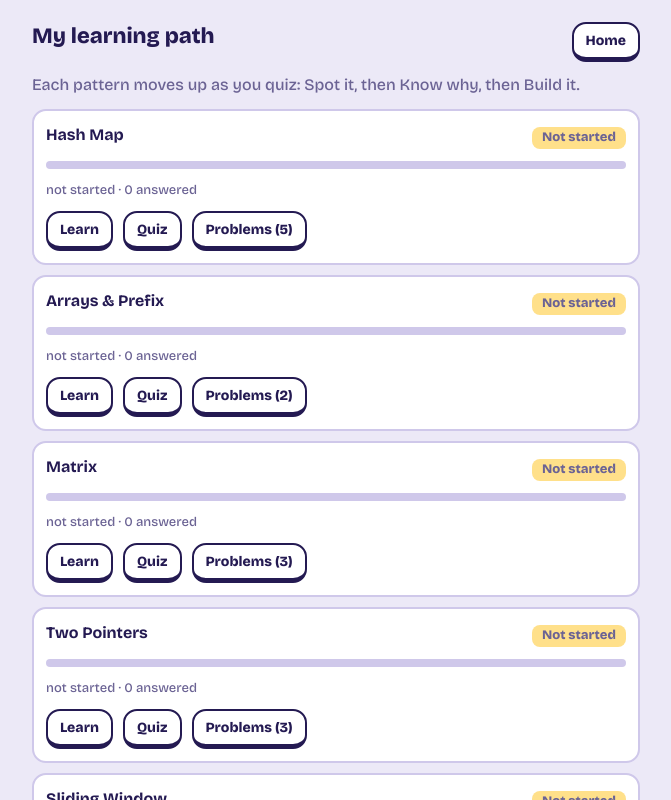
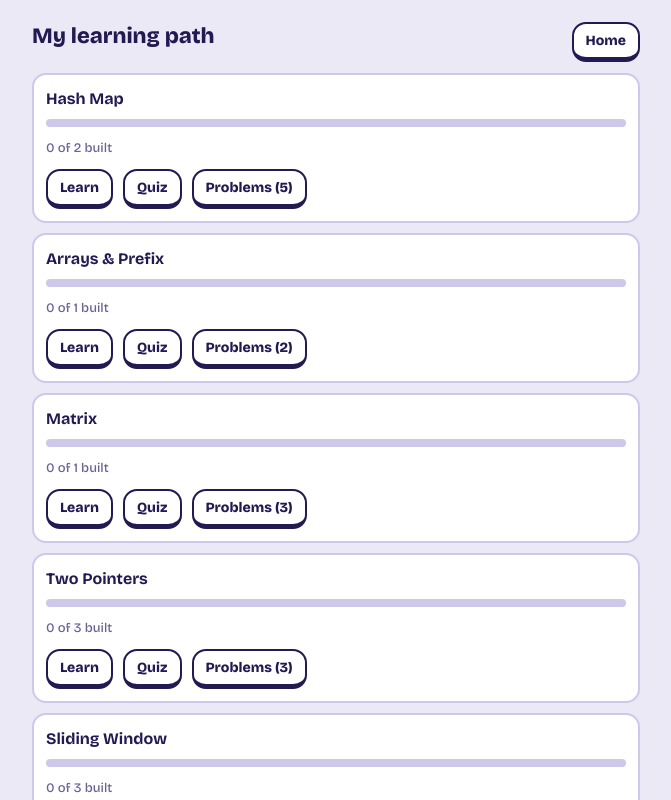
Before and after one commit to roshangeorge97/dsa_pattern_game, a plain HTML site: page index.html in a window 1280 px wide. Both pictures are taken after a click on the button "My path". Shown: the top 800 px of the page, without its empty margins (304-975 px from the left). Drawn offline with nearby package versions, Linux system fonts and the light colour scheme.

Commit message:
Update index.html

```diff
--- a/index.html
+++ b/index.html
@@ -197,19 +197,19 @@ function prog(p,l,st){
 }
 var BTN='class="btn alt" style="font-size:14px;padding:6px 12px"';
 function mapv(){
-  var h='<div class="top"><h2>My learning path</h2><button class="btn alt" id="bk" style="font-size:14px;padding:6px 12px">Home</button></div>'+
-  '<p class="mut">Each pattern moves up as you quiz: Spot it, then Know why, then Build it.</p>';
+  var h='<div class="top"><h2>My learning path</h2><button class="btn alt" id="bk" style="font-size:14px;padding:6px 12px">Home</button></div>';
   Object.keys(P).forEach(function(p){
     if(!D.some(function(d){return d[1]==p}))return;
-    var l=plevel(p),st=(S.st||{})[p]||[0,0],acc=st[0]?Math.round(st[1]/st[0]*100)+'% correct':'not started';
+    var n=BL[p]?BL[p].length:0,done=0,k;
+    for(k=0;k<n;k++)if(S.b&&S.b[p+k])done++;
     var items=[];
     if(L[p])items.push('<button '+BTN+' data-a="ln" data-p="'+p+'">Learn</button>');
     items.push('<button '+BTN+' data-a="pr" data-p="'+p+'">Quiz</button>');
     items.push('<button '+BTN+' data-a="pb" data-p="'+p+'">Problems ('+D.filter(function(d){return d[1]==p}).length+')</button>');
     if(BL[p]&&ladderDone(p))items.push('<button '+BTN+' data-a="bd" data-p="'+p+'">Build</button>');
-    h+='<div class="node" style="margin-bottom:10px"><div class="top" style="margin:0"><b>'+P[p]+'</b><span class="tag">'+LVN[l]+'</span></div>'+
-    '<div class="m" style="margin:8px 0"><i style="width:'+prog(p,l,st)+'%;background:var(--acc)"></i></div>'+
-    '<span>'+acc+' · '+st[0]+' answered</span>'+
+    h+='<div class="node" style="margin-bottom:10px"><b>'+P[p]+'</b>'+
+    '<div class="m" style="margin:8px 0"><i style="width:'+(n?done/n*100:0)+'%;background:var(--acc)"></i></div>'+
+    '<span>'+(n?done+' of '+n+' built':'builder coming soon')+'</span>'+
     '<div class="row" style="margin-top:10px">'+items.join('')+'</div></div>';
   });
   app.innerHTML=h;on("bk",home);
```
